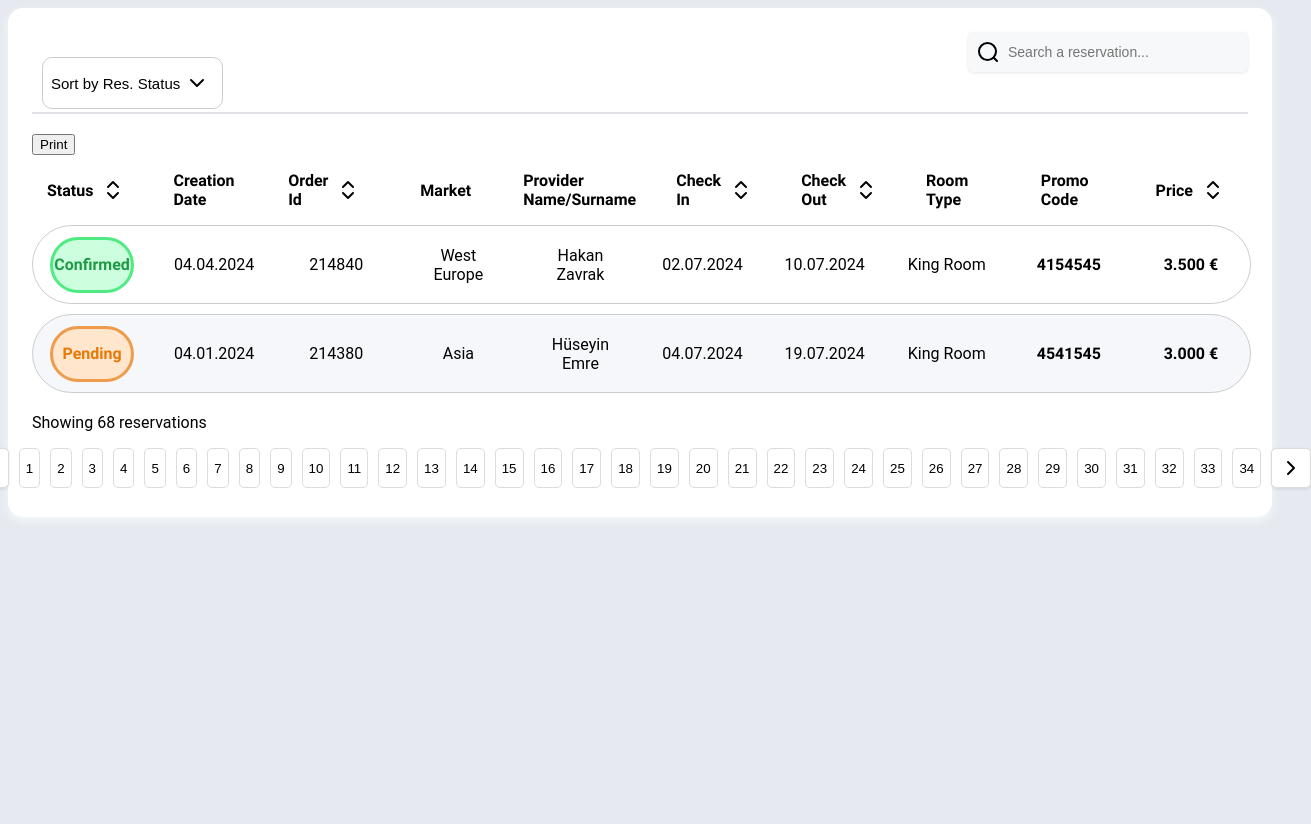
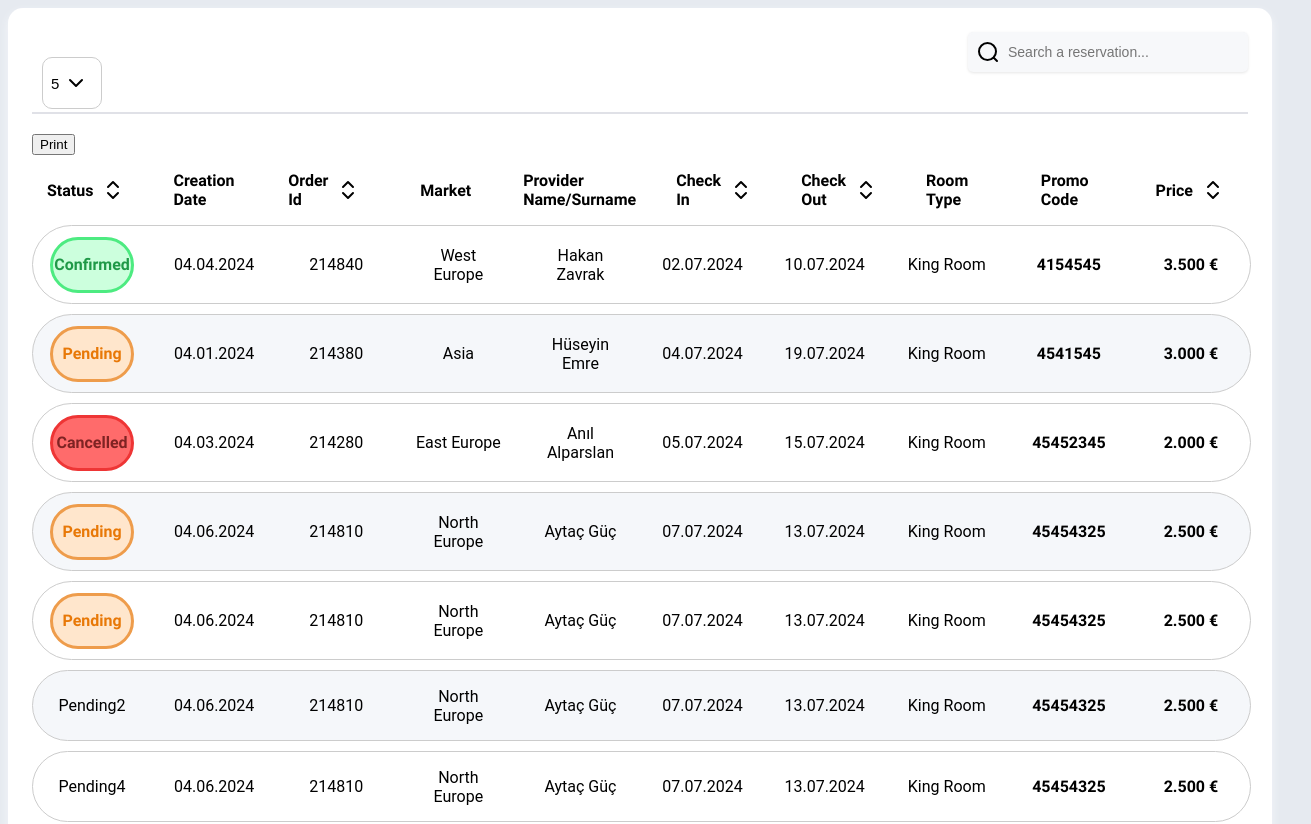
Before and after one commit to Mwiert/miniSpa, a Vue app: page /pinkpanthers in a window 1280 px wide. Shown: the top 824 px of the page, 1311 px wide, since content can reach past the window. Before the commit the page ends 800 px from the top, so only its background shows below. Built offline with nearby package versions, Linux system fonts and the light colour scheme; a web font is replaced by a local one.

Commit message:
dropdown fix

```diff
--- a/src/components/SmartTable/SmartTable.vue
+++ b/src/components/SmartTable/SmartTable.vue
@@ -1,9 +1,11 @@
 <template>
   <div class="smart-table-c">
-    <SmartTableHeader @search-input="handleSearchInput"
+    <SmartTableHeader
+    @search-input="handleSearchInput"
+    @per-page = "handlerPerPage"
+    :options="options.options.header.perPageOptions"
      />
     <!-- Header kısmı filters ve searchbar'ı içerir v-on ile emit ettiğimiz değerleri alıyoruz-->
-
 
     <SmartTableBody
       :tableData="filteredData"
@@ -14,7 +16,9 @@
     />
     <!-- noItemsFound propunu smarttablebody içinde kullanmak için burada kontrol ediyoruz -->
 
-    <SmartTableFooter @update:currentPage="handlerSetPage" @update:currentPerPage="handlerSetPerPage" />
+    <SmartTableFooter
+    @update:currentPage="handlerSetPage"
+    @update:currentPerPage="handlerSetPerPage" />
     <!-- Footer kısmı pagination içerir -->
   </div>
 </template>
@@ -39,7 +43,7 @@ export default {
       dummies: dummies,
       searchTerm: '',
       activePage: 1,
-      perPage: 2
+      perPage: 4
     }
   },
   computed: {
@@ -69,6 +73,9 @@ export default {
     },
     handlerSetPerPage(val) {
       this.perPage = val
+    },
+    handlerPerPage(val){
+      this.perPage = val
     }
   }
 }
--- a/src/components/SmartTable/SmartTableHeader.vue
+++ b/src/components/SmartTable/SmartTableHeader.vue
@@ -3,14 +3,14 @@
         <SearchBar class="search-bar" v-on:search-value="handleSearchInput" /><!-- SearchBardan emit ettiğimiz değeri buraya alıyoruz ki daha sonra ihtiyacımız kolursa direk header içinden alalım -->
         <UIDropdown
     v-model="selectedItems"
-    :items="pets"
+    :items="options"
     :fontSize="fontSize"
     displayField="name"
-    urlField="imageUrl"
+    urlField=""
     :dataSize="dataSize"
-    maxVisibleItems="3"
     primaryKey="id"
     :placeHolder="placeHolder"
+
         />
     </div>
 </template>
@@ -33,7 +33,20 @@ export default {
         return {
       fontSize: 12,
       dataSize: 3,
-      placeHolder:"Sort by Res. Status"
+      placeHolder:"Sort by Res. Status",
+      selectedItems:this.options[0]
+
+        }
+    },
+    props:{
+        options: Array,
+    },
+    watch:{
+        selectedItems:{
+            handler: function(val) {
+            this.$emit('per-page', val.name); //Tekrardan emit ettik ki tablomuza alabilelim bu değeri
+        },
+        immediate: true
         }
     },
 }
--- a/src/components/SmartTable/SmartTablePagination.vue
+++ b/src/components/SmartTable/SmartTablePagination.vue
@@ -1,7 +1,7 @@
 <template>
     <div class="smart-table-pagination-c">
 
-      <button v-if="localCurrentPage-1 != -1" @click="setPage(localCurrentPage-1)" class="prev-page-btn">
+      <button v-if="localCurrentPage != 1"  @click="setPage(localCurrentPage-1)" class="prev-page-btn">
         <SvgIcon :name="'arrow-left'" size="s" />
       </button>
       <button
@@ -13,7 +13,7 @@
         {{ page }}
 
       </button>
-      <button   @click="setPage(localCurrentPage+1)" class="next-page-btn">
+      <button  v-if="localCurrentPage != totalPages.length" @click="setPage(localCurrentPage+1)" class="next-page-btn">
         <SvgIcon :name="'arrow-right'" size="s" />
       </button>
     </div>
@@ -39,8 +39,12 @@
     },
     methods: {
       setPage(page) {
-        this.localCurrentPage = page;
-        this.$emit('update:currentPage', this.localCurrentPage);
+        console.log(this.totalPages.length,page)
+          if(page != 0 && page <= this.totalPages.length ){
+            this.localCurrentPage = page;
+            this.$emit('update:currentPage', this.localCurrentPage);
+            console.log(this.localCurrentPage);
+          }
       }
     },
     computed: {
--- a/src/pages/PinkPanthers.vue
+++ b/src/pages/PinkPanthers.vue
@@ -16,7 +16,14 @@ export default {
     return {
       tableOptions: {
         options: {
-          header: {},
+          header: {
+            perPageOptions: [
+              { id: 0, imageUrl: '', name: '5' },
+              { id: 1, imageUrl: '', name: '10'},
+              { id: 2, imageUrl: '', name: '50' },
+              { id: 3, imageUrl: '', name: 'All'}
+            ],
+          },
           body: {},
           footer: {}
         },
```
